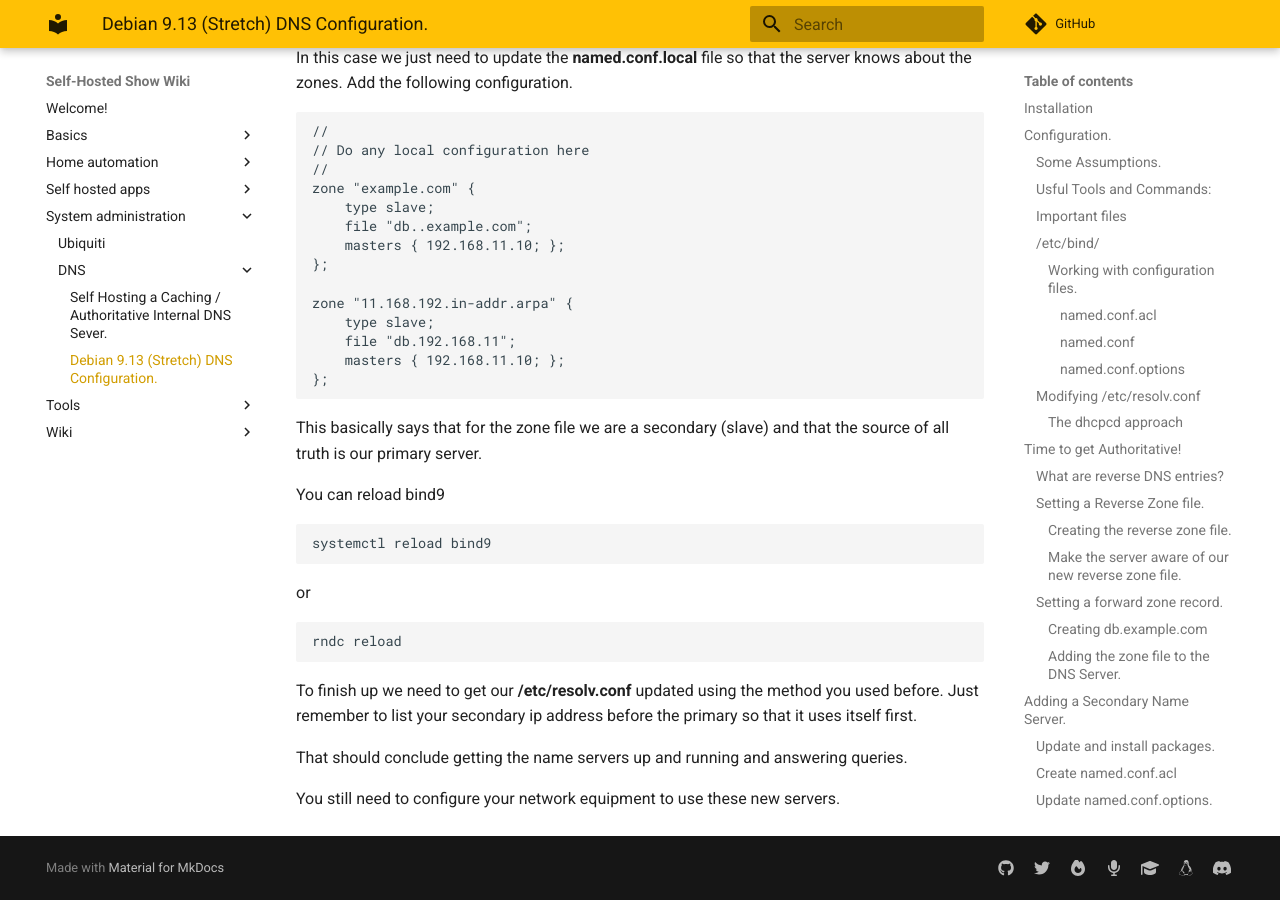
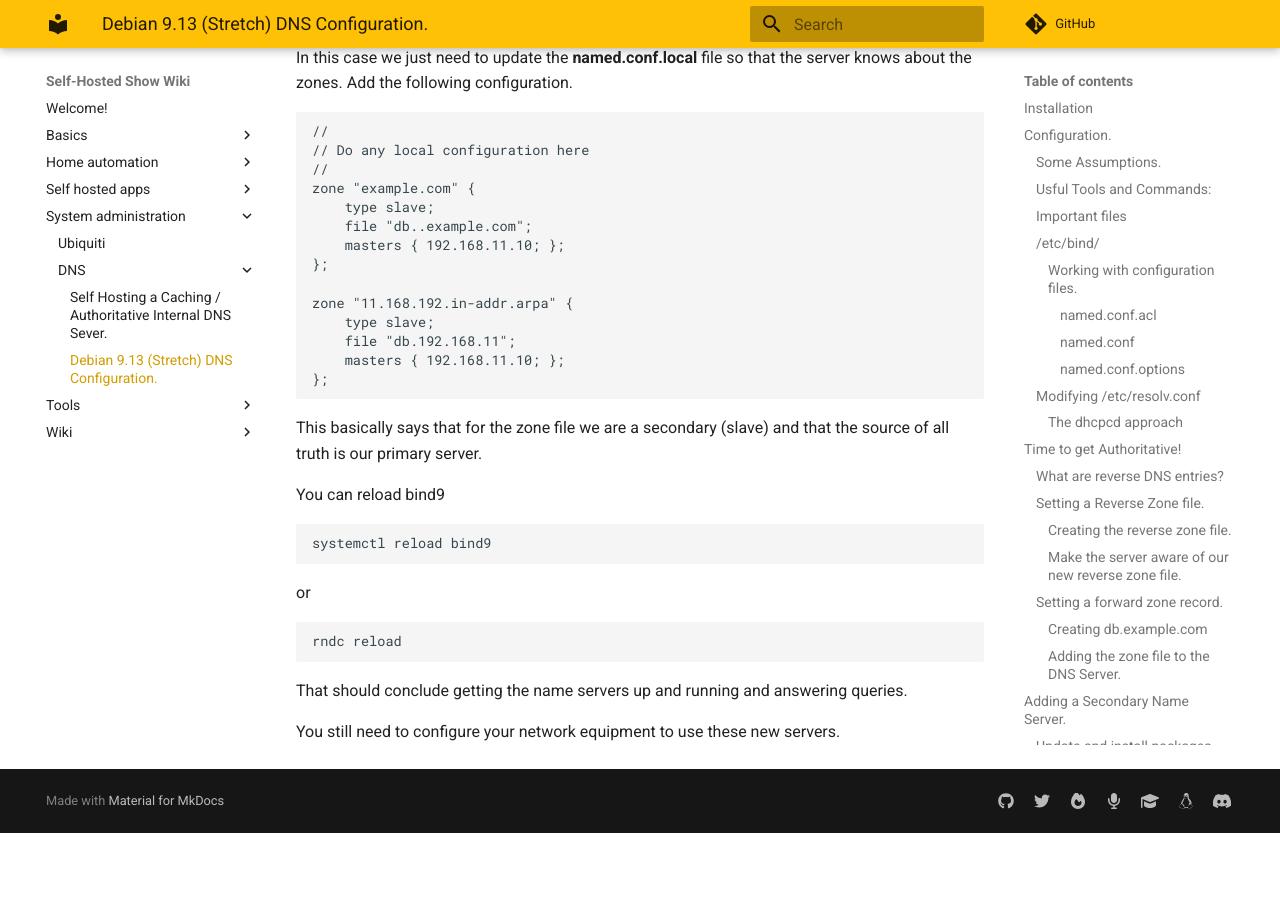
Before and after one commit to selfhostedshow/wiki, an MkDocs documentation site: the page built from docs/system-administration/DNS/debian-stretch.md, in a window 1280 px wide and 900 px high, scrolled down 15699 px. Built offline with MkDocs 1.6.1 and Material for MkDocs 9.7.7, drawn with Linux system fonts in a browser that asks for light colours; comment, search, counter and statistics services are not loaded; after the commit the page ends 16532 px from its top, so only the background shows below that.

Commit message:
WIP: Removed unneeded documentation.

````diff
--- a/docs/system-administration/DNS/debian-stretch.md
+++ b/docs/system-administration/DNS/debian-stretch.md
@@ -700,8 +700,6 @@ or
 rndc reload
 ```
 
-To finish up we need to get our **/etc/resolv.conf** updated using the method you used before. Just remember to list your secondary ip address before the primary so that it uses itself first.
-
 
 That should conclude getting the name servers up and running and answering queries.
 
````
